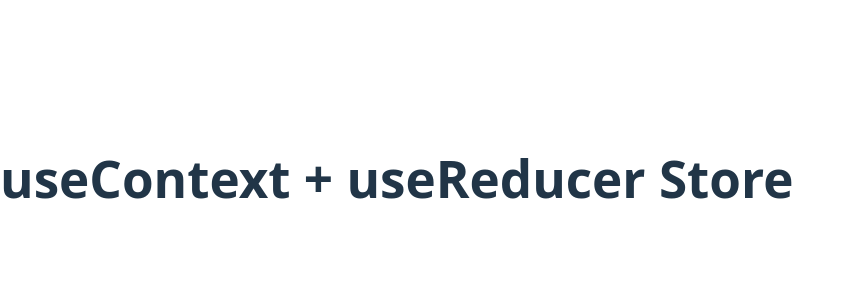
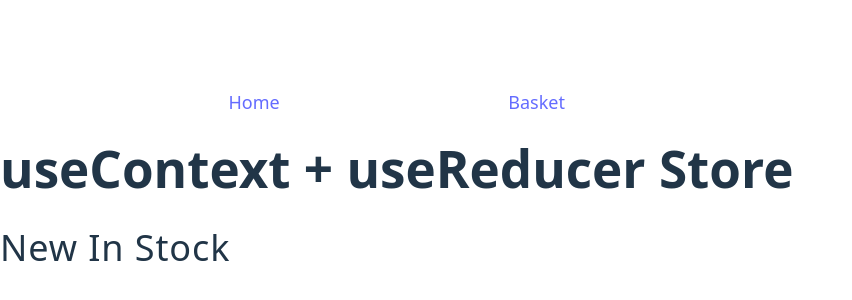
Before and after one commit to JW796/11-useContext-useReducer-store, a React (Vite) app: page / in a window 1280 px wide. Shown: the part 226-526 px from the top of the page, without its empty margins (0-852 px from the left). Built offline with nearby package versions, Linux system fonts and the light colour scheme.

Commit message:
WIP 2 data setup + navbar

```diff
--- a/src/components/Navbar.jsx
+++ b/src/components/Navbar.jsx
@@ -1,8 +1,9 @@
 import React from 'react'
+import { Link } from 'react-router-dom'
 
 const Navbar = () => {
   return (
-    <div>
+    <div className="flex flex-row justify-evenly mt-2 pt-4 text-lg font-medium">
       <Link to="/">Home</Link>
       <Link to="basket">Basket</Link>
     </div>
--- a/src/pages/Home.jsx
+++ b/src/pages/Home.jsx
@@ -1,9 +1,12 @@
 import React from 'react'
+import Navbar from '../components/Navbar';
 
 const Home = () => {
   return (
     <div>
+      <Navbar />
       <h1 className="text-3xl text-center font-semibold mt-2 py-4">useContext + useReducer Store</h1>
+      <h2 className='text-4xl tracking-wide py-4 pl=8'>New In Stock</h2>
     </div>
   );
 }
```
